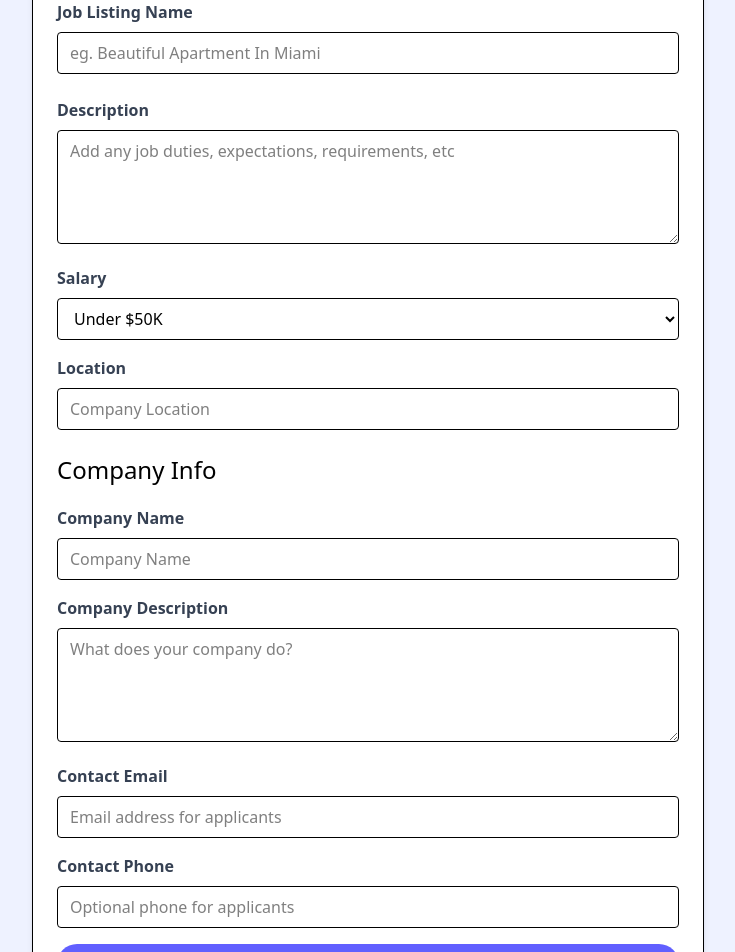
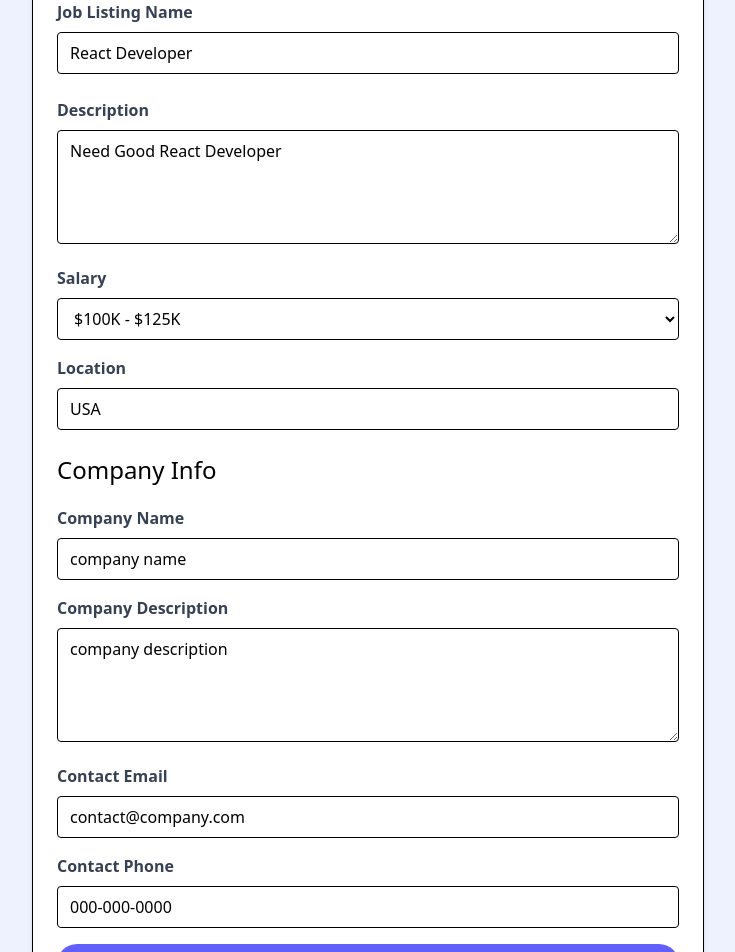
Before and after one commit to mmanoha2/react-crash-course, a React (Vite) app: page /add-job in a window 1280 px wide. Shown: the part 360-1312 px from the top of the page, without its empty margins (272-1007 px from the left). Built offline with nearby package versions, Linux system fonts and the light colour scheme.

Commit message:
Add job creation and deletion functionality
Implemented job creation form with state handling and API integration for adding jobs. Added a delete job feature with user confirmation and navigation upon deletion. Enhanced JobPage and AddJobPage components for better data handling and user interaction.

```diff
--- a/src/App.tsx
+++ b/src/App.tsx
@@ -23,11 +23,8 @@ const App = () => {
       </Route>,
     ),
   );
-  return (
-    <>
-      <RouterProvider router={router} />
-    </>
-  );
+
+  return <RouterProvider router={router} />;
 };
 
 export default App;
--- a/src/interfaces/interfaces.ts
+++ b/src/interfaces/interfaces.ts
@@ -1,5 +1,5 @@
 export interface Job {
-  id: string;
+  id?: string;
   title: string;
   type: string;
   description: string;
--- a/src/jobs.json
+++ b/src/jobs.json
@@ -83,6 +83,20 @@
         "contactEmail": "contact@ipsumlorem.com",
         "contactPhone": "555-555-5555"
       }
+    },
+    {
+      "id": "6f7e",
+      "type": "Internship",
+      "title": "React Developer - internshipo",
+      "description": "Need Good React Developer with good knowledge",
+      "salary": "Under $50K",
+      "location": "Georgia, USA",
+      "company": {
+        "name": "Prokarma",
+        "description": "Prokarma cause Nothuigngg",
+        "contactEmail": "prokarma@company.com",
+        "contactPhone": "111-234-2434"
+      }
     }
   ]
 }
--- a/src/pages/AddJobPage.tsx
+++ b/src/pages/AddJobPage.tsx
@@ -1,9 +1,55 @@
+import { useState } from "react";
+import type { Job } from "../interfaces/interfaces.ts";
+import { useNavigate } from "react-router-dom";
+
 const AddJobPage = () => {
+  const [type, setType] = useState("Remote");
+  const [title, setTitle] = useState("React Developer");
+  const [description, setDescription] = useState("Need Good React Developer");
+  const [salary, setSalary] = useState("$100K - 125K");
+  const [location, setLocation] = useState("USA");
+  const [company, setCompany] = useState({
+    name: "company name",
+    description: "company description",
+    contactEmail: "contact@company.com",
+    contactPhone: "000-000-0000",
+  });
+
+  const navigate = useNavigate();
+
+  const newJob: Job = {
+    type,
+    title,
+    description,
+    salary,
+    location,
+    company,
+  };
+
+  const addJob = async (e: { preventDefault: () => void }) => {
+    e.preventDefault();
+
+    await fetch("/api/jobs", {
+      method: "POST",
+      headers: {
+        "Content-Type": "application/json",
+      },
+      body: JSON.stringify(newJob),
+    });
+
+    return navigate("/jobs");
+  };
+
   return (
     <section className="bg-indigo-50">
       <div className="container m-auto max-w-2xl py-24">
         <div className="bg-white px-6 py-8 mb-4 shadow-md rounded-md border m-4 md:m-0">
-          <form>
+          <form
+            onSubmit={addJob}
+            className="space-y-4"
+            action="#"
+            method="POST"
+          >
             <h2 className="text-3xl text-center font-semibold mb-6">Add Job</h2>
 
             <div className="mb-4">
@@ -17,6 +63,8 @@ const AddJobPage = () => {
                 id="type"
                 name="type"
                 className="border rounded w-full py-2 px-3"
+                value={type}
+                onChange={(e) => setType(e.target.value)}
                 required
               >
                 <option value="Full-Time">Full-Time</option>
@@ -36,6 +84,8 @@ const AddJobPage = () => {
                 name="title"
                 className="border rounded w-full py-2 px-3 mb-2"
                 placeholder="eg. Beautiful Apartment In Miami"
+                value={title}
+                onChange={(e) => setTitle(e.target.value)}
                 required
               />
             </div>
@@ -52,6 +102,9 @@ const AddJobPage = () => {
                 className="border rounded w-full py-2 px-3"
                 rows={4}
                 placeholder="Add any job duties, expectations, requirements, etc"
+                value={description}
+                onChange={(e) => setDescription(e.target.value)}
+                required
               ></textarea>
             </div>
 
@@ -66,6 +119,8 @@ const AddJobPage = () => {
                 id="salary"
                 name="salary"
                 className="border rounded w-full py-2 px-3"
+                value={salary}
+                onChange={(e) => setSalary(e.target.value)}
                 required
               >
                 <option value="Under $50K">Under $50K</option>
@@ -92,6 +147,8 @@ const AddJobPage = () => {
                 name="location"
                 className="border rounded w-full py-2 px-3 mb-2"
                 placeholder="Company Location"
+                value={location}
+                onChange={(e) => setLocation(e.target.value)}
                 required
               />
             </div>
@@ -111,6 +168,11 @@ const AddJobPage = () => {
                 name="company"
                 className="border rounded w-full py-2 px-3"
                 placeholder="Company Name"
+                value={company.name}
+                onChange={(e) =>
+                  setCompany({ ...company, name: e.target.value })
+                }
+                required
               />
             </div>
 
@@ -127,6 +189,11 @@ const AddJobPage = () => {
                 className="border rounded w-full py-2 px-3"
                 rows={4}
                 placeholder="What does your company do?"
+                value={company.description}
+                onChange={(e) =>
+                  setCompany({ ...company, description: e.target.value })
+                }
+                required
               ></textarea>
             </div>
 
@@ -143,6 +210,10 @@ const AddJobPage = () => {
                 name="contact_email"
                 className="border rounded w-full py-2 px-3"
                 placeholder="Email address for applicants"
+                value={company.contactEmail}
+                onChange={(e) =>
+                  setCompany({ ...company, contactEmail: e.target.value })
+                }
                 required
               />
             </div>
@@ -159,6 +230,10 @@ const AddJobPage = () => {
                 name="contact_phone"
                 className="border rounded w-full py-2 px-3"
                 placeholder="Optional phone for applicants"
+                value={company.contactPhone}
+                onChange={(e) =>
+                  setCompany({ ...company, contactPhone: e.target.value })
+                }
               />
             </div>
 
--- a/src/pages/JobPage.tsx
+++ b/src/pages/JobPage.tsx
@@ -1,4 +1,4 @@
-import { Link, useParams } from "react-router-dom";
+import { Link, useNavigate, useParams } from "react-router-dom";
 import { useEffect, useState } from "react";
 import type { Job } from "../interfaces/interfaces.ts";
 import { FaMapLocation } from "react-icons/fa6";
@@ -7,6 +7,7 @@ import { FaArrowLeft } from "react-icons/fa";
 const JobPage = () => {
   const { id } = useParams();
   const [job, setJob] = useState<Job>(undefined as any);
+  const navigate = useNavigate();
 
   useEffect(() => {
     const fetchJob = async () => {
@@ -16,6 +17,21 @@ const JobPage = () => {
     };
     fetchJob().then(() => {});
   }, []);
+
+  const deleteJob = async (e: { preventDefault: () => void }) => {
+    e.preventDefault();
+
+    let confirmation = window.confirm(
+      "Are you sure you want to delete this job?",
+    );
+    if (!confirmation) return;
+
+    await fetch(`/api/jobs/${job?.id}`, {
+      method: "DELETE",
+    });
+
+    return navigate("/jobs");
+  };
   return (
     <>
       <section>
@@ -35,11 +51,11 @@ const JobPage = () => {
           <div className="grid grid-cols-1 md:grid-cols-70/30 w-full gap-6">
             <main>
               <div className="bg-white p-6 rounded-lg shadow-md text-center md:text-left">
-                <div className="text-gray-500 mb-4">{job.type}</div>
-                <h1 className="text-3xl font-bold mb-4">{job.title}</h1>
+                <div className="text-gray-500 mb-4">{job?.type}</div>
+                <h1 className="text-3xl font-bold mb-4">{job?.title}</h1>
                 <div className="text-gray-500 mb-4 flex align-middle justify-center md:justify-start">
                   <FaMapLocation className="text-orange-700 inline-block mr-2 mb-2 text-xl" />
-                  <p className="text-orange-700">{job.location}</p>
+                  <p className="text-orange-700">{job?.location}</p>
                 </div>
               </div>
 
@@ -48,13 +64,13 @@ const JobPage = () => {
                   Job Description
                 </h3>
 
-                <p className="mb-4">{job.description}</p>
+                <p className="mb-4">{job?.description}</p>
 
                 <h3 className="text-indigo-800 text-lg font-bold mb-2">
                   Salary
                 </h3>
 
-                <p className="mb-4">{job.salary}/ Year</p>
+                <p className="mb-4">{job?.salary}/ Year</p>
               </div>
             </main>
 
@@ -62,22 +78,22 @@ const JobPage = () => {
               <div className="bg-white p-6 rounded-lg shadow-md">
                 <h3 className="text-xl font-bold mb-6">Company Info</h3>
 
-                <h2 className="text-2xl">{job.company.name}</h2>
+                <h2 className="text-2xl">{job?.company.name}</h2>
 
-                <p className="my-2">{job.company.description}</p>
+                <p className="my-2">{job?.company.description}</p>
 
                 <hr className="my-4" />
 
                 <h3 className="text-xl">Contact Email:</h3>
 
                 <p className="my-2 bg-indigo-100 p-2 font-bold">
-                  {job.company.contactEmail}
+                  {job?.company.contactEmail}
                 </p>
 
                 <h3 className="text-xl">Contact Phone:</h3>
 
                 <p className="my-2 bg-indigo-100 p-2 font-bold">
-                  {job.company.contactPhone}
+                  {job?.company.contactPhone}
                 </p>
               </div>
 
@@ -89,7 +105,10 @@ const JobPage = () => {
                 >
                   Edit Job
                 </Link>
-                <button className="bg-red-500 hover:bg-red-600 text-white font-bold py-2 px-4 rounded-full w-full focus:outline-none focus:shadow-outline mt-4 block">
+                <button
+                  className="bg-red-500 hover:bg-red-600 text-white font-bold py-2 px-4 rounded-full w-full focus:outline-none focus:shadow-outline mt-4 block"
+                  onClick={deleteJob}
+                >
                   Delete Job
                 </button>
               </div>
```
